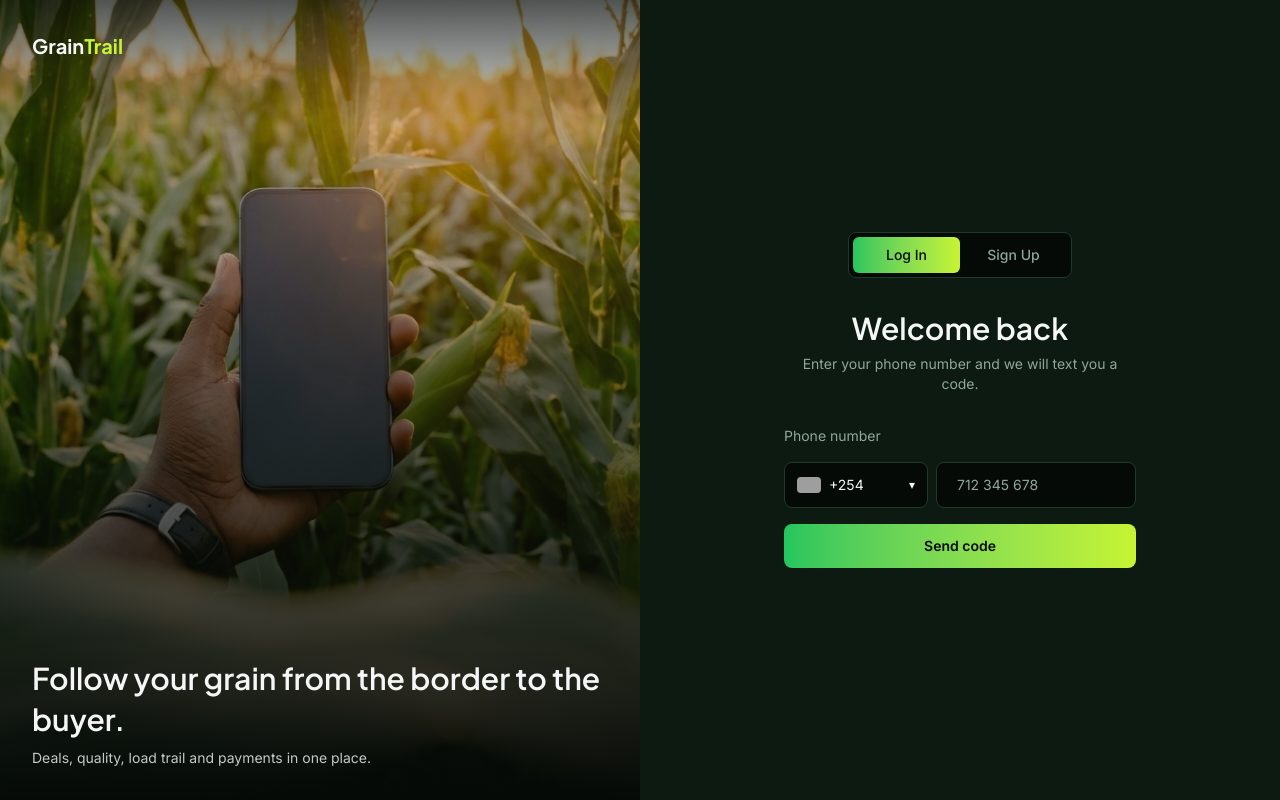
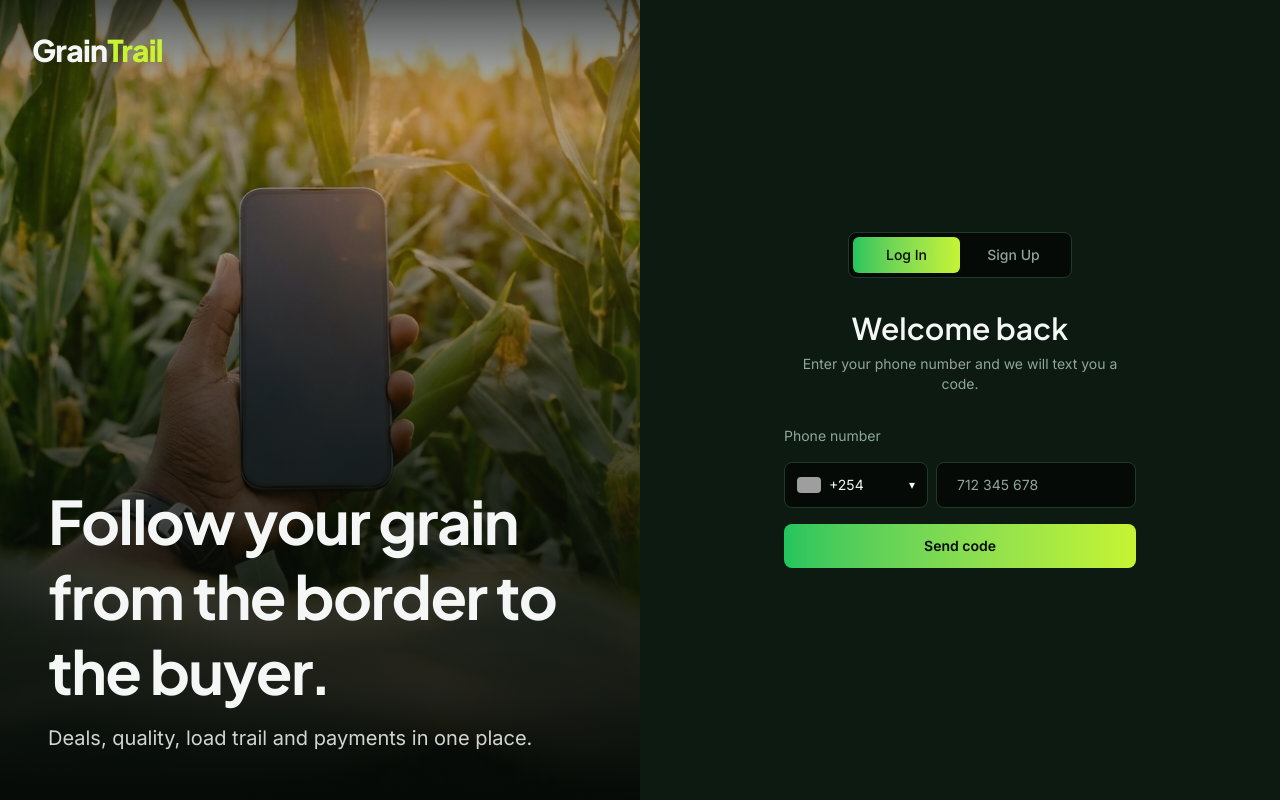
Before and after one commit to IsaacTobiko/GrainTrail, a Next.js app in the folder frontend/: page /auth in a window 1280 px wide. Built offline with nearby package versions, Linux system fonts and the light colour scheme; grey boxes are pictures that could not be loaded.

Commit message:
style(auth): larger hero typography with Jakarta display font

```diff
--- a/frontend/src/app/layout.tsx
+++ b/frontend/src/app/layout.tsx
@@ -10,6 +10,7 @@ const inter = Inter({
 const jakarta = Plus_Jakarta_Sans({
   subsets: ["latin"],
   variable: "--font-jakarta",
+  weight: ["600", "700", "800"],
 });
 
 export const metadata: Metadata = {
--- a/frontend/src/components/auth/AuthHero.tsx
+++ b/frontend/src/components/auth/AuthHero.tsx
@@ -11,17 +11,17 @@ export default function AuthHero() {
         sizes="(min-width: 768px) 50vw, 100vw"
         className="object-cover object-center"
       />
-      <div className="absolute inset-0 bg-gradient-to-t from-ink via-ink/50 to-transparent" />
+      <div className="absolute inset-0 bg-gradient-to-t from-ink via-ink/60 to-transparent" />
       <div className="absolute inset-x-0 top-0 h-32 bg-gradient-to-b from-ink/70 to-transparent" />
-      <div className="absolute left-8 top-8 font-display text-xl font-bold">
+      <div className="absolute left-8 top-8 font-display text-3xl font-extrabold tracking-tight text-snow">
         Grain
         <span className="text-lime">Trail</span>
       </div>
-      <div className="relative p-8">
-        <h2 className="font-display text-2xl font-semibold leading-snug md:text-3xl">
+      <div className="relative p-8 md:p-12">
+        <h2 className="font-display text-4xl font-bold leading-tight tracking-tight text-snow md:text-5xl lg:text-6xl">
           Follow your grain from the border to the buyer.
         </h2>
-        <p className="mt-2 text-sm text-snow/80">
+        <p className="mt-4 max-w-xl text-lg text-snow/85 md:text-xl">
           Deals, quality, load trail and payments in one place.
         </p>
       </div>
```
Also changed, not shown: frontend/src/app/globals.css (+0 -10 lines).
